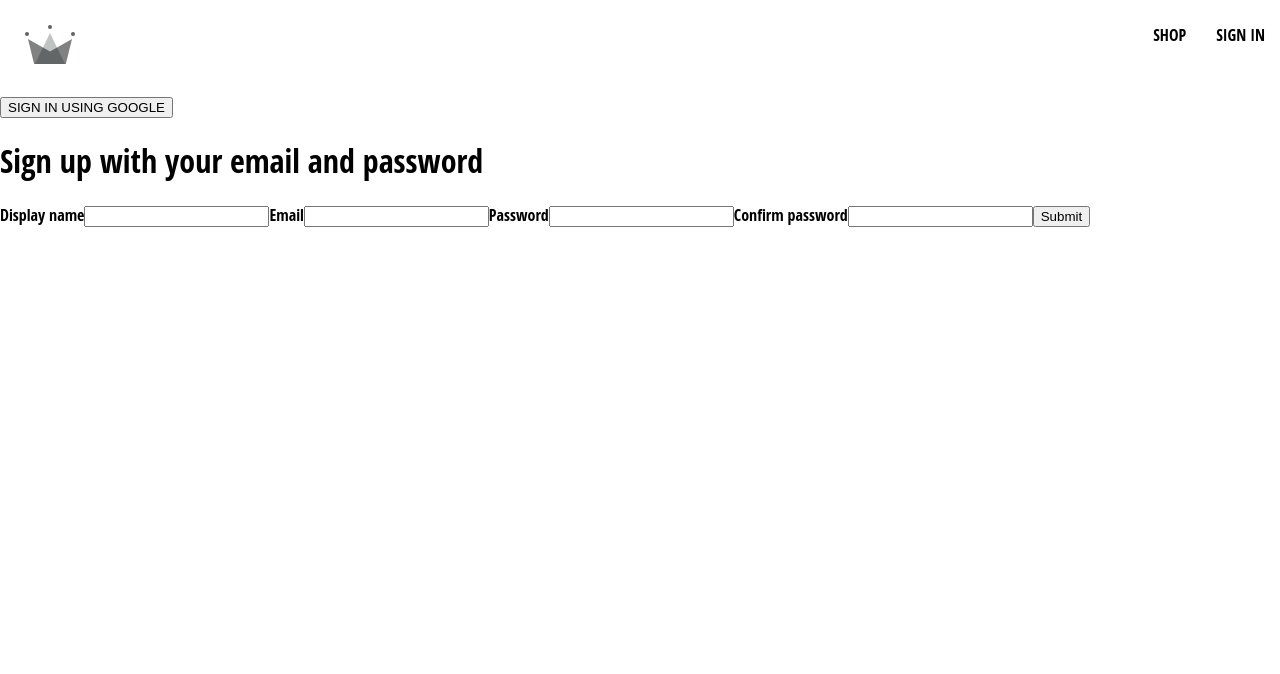
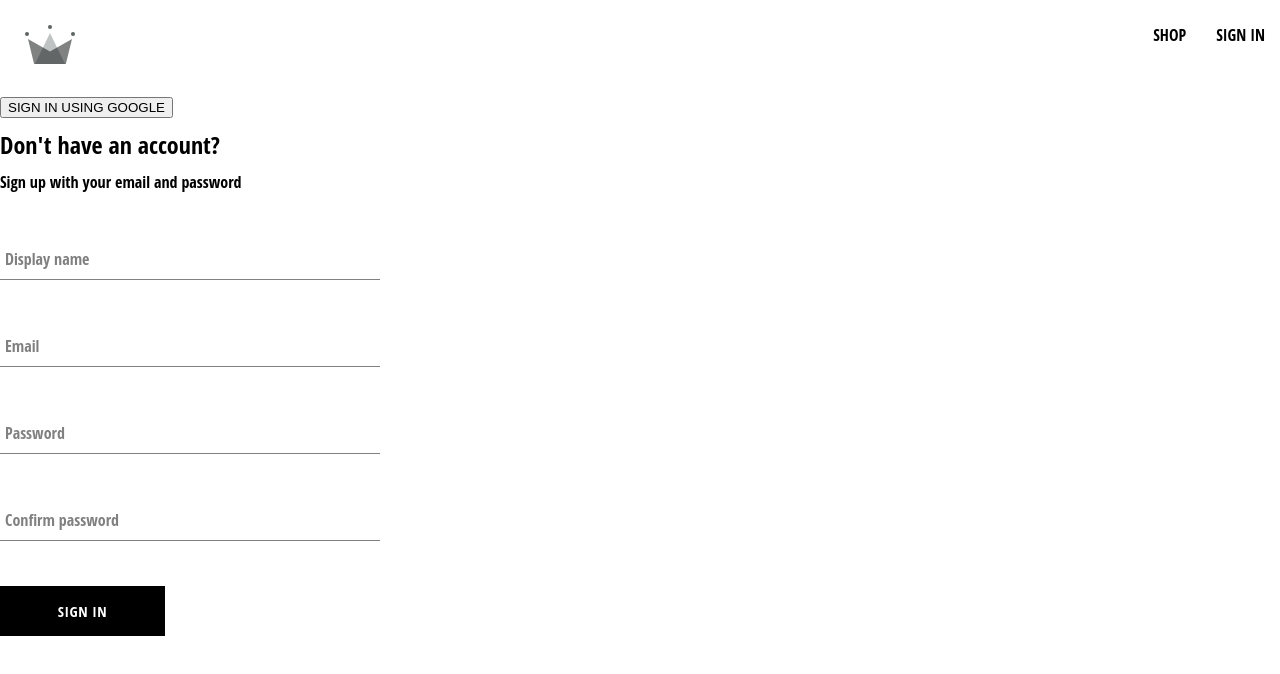
Before and after one commit to sml99/dreamy-shop, a React (Create React App) app: page /sign-in in a window 1280 px wide. Shown: the top 674 px of the page. Built offline with nearby package versions, Linux system fonts and the light colour scheme.

Commit message:
Button component added

```diff
--- /dev/null
+++ b/src/components/button/button.component.jsx
@@ -0,0 +1,17 @@
+import './button.styles.scss';
+
+const BUTTON_TYPE_CLASSES = {
+    google: 'google-sign-in',
+    inverted: 'inverted',
+    regular: '',
+};
+
+const Button = ({ children, buttonType = 'regular', ...otherPorps }) => {
+    return (
+        <button className={`button-container ${BUTTON_TYPE_CLASSES[buttonType]}`} {...otherPorps}>
+            {children}
+        </button>
+    );
+};
+
+export default Button;
--- /dev/null
+++ b/src/components/button/button.styles.scss
@@ -0,0 +1,46 @@
+.button-container {
+    min-width: 165px;
+    width: auto;
+    height: 50px;
+    letter-spacing: 0.5px;
+    line-height: 50px;
+    padding: 0 35px 0 35px;
+    font-size: 15px;
+    background-color: black;
+    color: white;
+    text-transform: uppercase;
+    font-family: 'Open Sans Condensed';
+    font-weight: bolder;
+    border: none;
+    cursor: pointer;
+    display: flex;
+    justify-content: center;
+
+    &:hover {
+        background-color: white;
+        color: black;
+        border: 1px solid black;
+    }
+
+    &.google-sign-in {
+        background-color: #4285f4;
+        color: white;
+
+        &:hover {
+            background-color: #357ae8;
+            border: none;
+        }
+    }
+
+    &.inverted {
+        background-color: white;
+        color: black;
+        border: 1px solid black;
+
+        &:hover {
+            background-color: black;
+            color: white;
+            border: none;
+        }
+    }
+}
--- a/src/components/form-input/form-input.component.jsx
+++ b/src/components/form-input/form-input.component.jsx
@@ -1,7 +1,10 @@
-const FormInput = () => {
+import './form-input.styles.scss';
+
+const FormInput = ({ label, ...otherProps }) => {
     return (
-        <div>
-            <h1>FORMIN</h1>
+        <div className="group">
+            <input className="form-input" {...otherProps} />
+            {label && <label className={`${otherProps.value.length ? 'shrink' : ''} form-input-label`}>{label}</label>}
         </div>
     );
 };
--- a/src/components/form-input/form-input.styles.scss
+++ b/src/components/form-input/form-input.styles.scss
@@ -0,0 +1,54 @@
+$sub-color: grey;
+$main-color: black;
+
+@mixin shrinkLabel {
+    top: -14px;
+    font-size: 12px;
+    color: $main-color;
+}
+
+.group {
+    position: relative;
+    margin: 45px 0;
+
+    .form-input {
+        background: none;
+        background-color: white;
+        color: $sub-color;
+        font-size: 18px;
+        padding: 10px 10px 10px 5px;
+        display: block;
+        width: 100%;
+        border: none;
+        border-radius: 0;
+        border-bottom: 1px solid $sub-color;
+        margin: 25px 0;
+
+        &:focus {
+            outline: none;
+        }
+
+        &:focus ~ .form-input-label {
+            @include shrinkLabel();
+        }
+    }
+
+    input[type='password'] {
+        letter-spacing: 0.3em;
+    }
+
+    .form-input-label {
+        color: $sub-color;
+        font-size: 16px;
+        font-weight: normal;
+        position: absolute;
+        pointer-events: none;
+        left: 5px;
+        top: 10px;
+        transition: 300ms ease all;
+
+        &.shrink {
+            @include shrinkLabel();
+        }
+    }
+}
--- a/src/components/sign-up-form/sign-up-form.component.jsx
+++ b/src/components/sign-up-form/sign-up-form.component.jsx
@@ -1,5 +1,8 @@
 import { useState } from 'react';
 import { createAuthUserWithEmailAndPassword, createUserDocumentFromAuth } from '../../utils/firebase/firebase.utils';
+import Button from '../button/button.component';
+import FormInput from '../form-input/form-input.component';
+import './sign-up-form.styles.scss';
 
 const defaultFormFields = { displayName: '', email: '', password: '', confirmPassword: '' };
 
@@ -34,24 +37,38 @@
     };
 
     return (
-        <div>
-            <h1>Sign up with your email and password</h1>
+        <div className="sign-up-container">
+            <h2>Don't have an account?</h2>
+            <span>Sign up with your email and password</span>
             <form onSubmit={handleSubmit}>
-                <label>Display name</label>
-                <input type="text" required onChange={handleChange} name="displayName" value={displayName} />
-                <label>Email</label>
-                <input type="email" required onChange={handleChange} name="email" value={email} />
-                <label>Password</label>
-                <input type="password" required onChange={handleChange} name="password" value={password} />
-                <label>Confirm password</label>
-                <input
+                <FormInput
+                    label="Display name"
+                    type="text"
+                    required
+                    onChange={handleChange}
+                    name="displayName"
+                    value={displayName}
+                />
+                <FormInput label="Email" type="email" required onChange={handleChange} name="email" value={email} />
+                <FormInput
+                    label="Password"
+                    type="password"
+                    required
+                    onChange={handleChange}
+                    name="password"
+                    value={password}
+                />
+                <FormInput
+                    label="Confirm password"
                     type="password"
                     required
                     onChange={handleChange}
                     name="confirmPassword"
                     value={confirmPassword}
                 />
-                <button type="submit">Submit</button>
+                <Button buttonType="regular" type="submit">
+                    Sign in
+                </Button>
             </form>
         </div>
     );
--- /dev/null
+++ b/src/components/sign-up-form/sign-up-form.styles.scss
@@ -0,0 +1,9 @@
+.sign-up-container {
+    display: flex;
+    flex-direction: column;
+    width: 380px;
+
+    h2 {
+        margin: 10px 0;
+    }
+}
```
